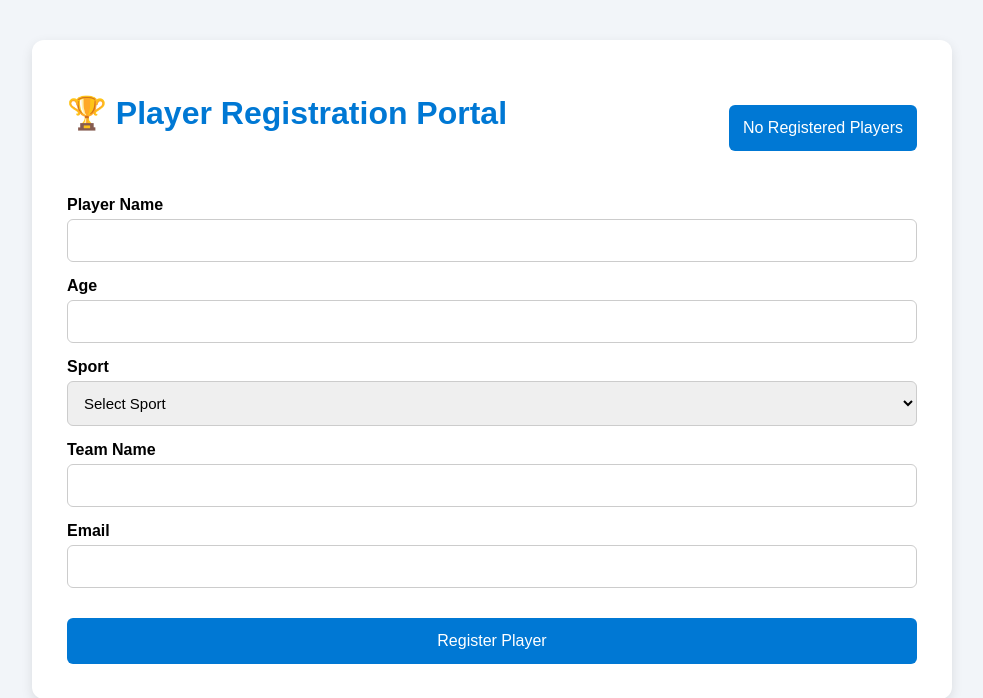
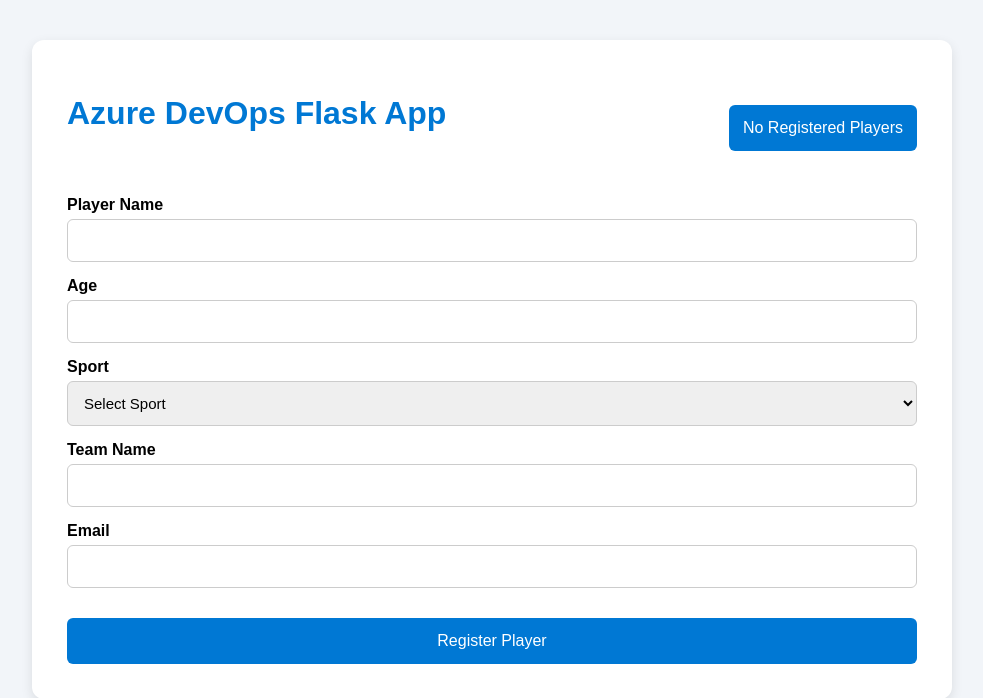
Before and after one commit to Satishkona-7/player-registration-app, a Flask app: page / in a window 1280 px wide. Shown: the top 698 px of the page, without its empty margins (148-1131 px from the left). Run offline with Flask 3, Linux system fonts and the light colour scheme.

Commit message:
updated title

```diff
--- a/templates/index.html
+++ b/templates/index.html
@@ -13,7 +13,7 @@
 
     <div class="top-bar">
 
-        <h1>🏆 Player Registration Portal</h1>
+        <h1>Azure DevOps Flask App</h1>
 
         {% if has_players %}
             <a href="/players" class="view-btn">
```
